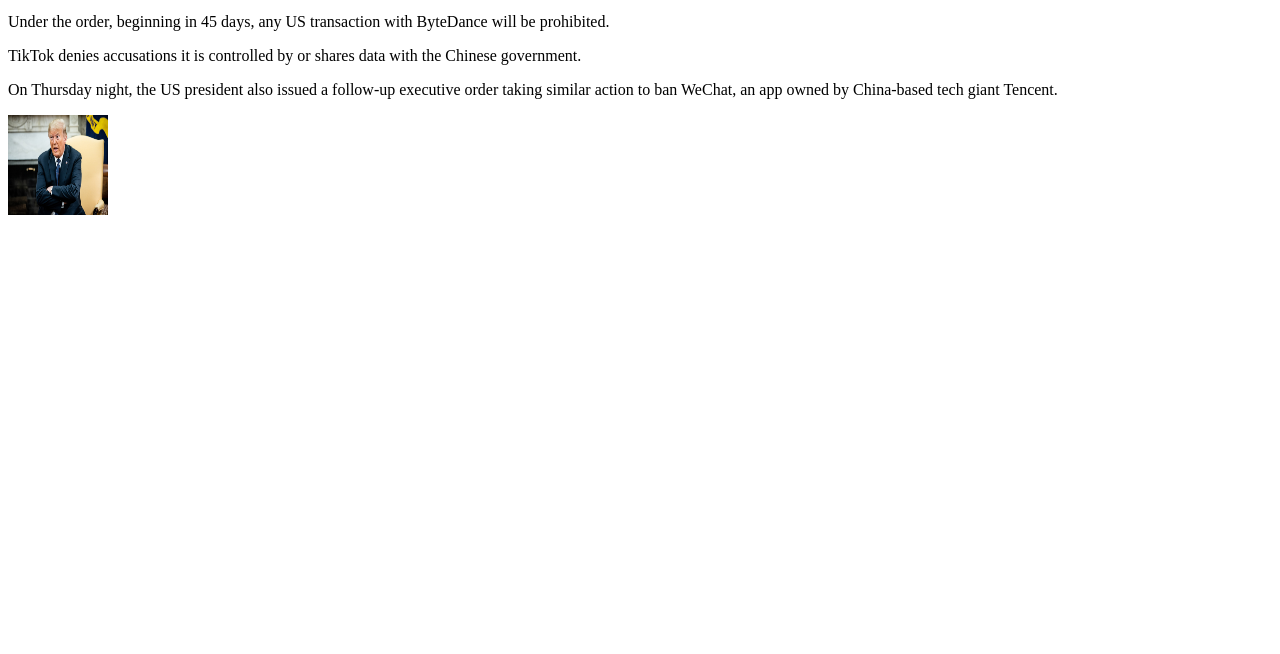
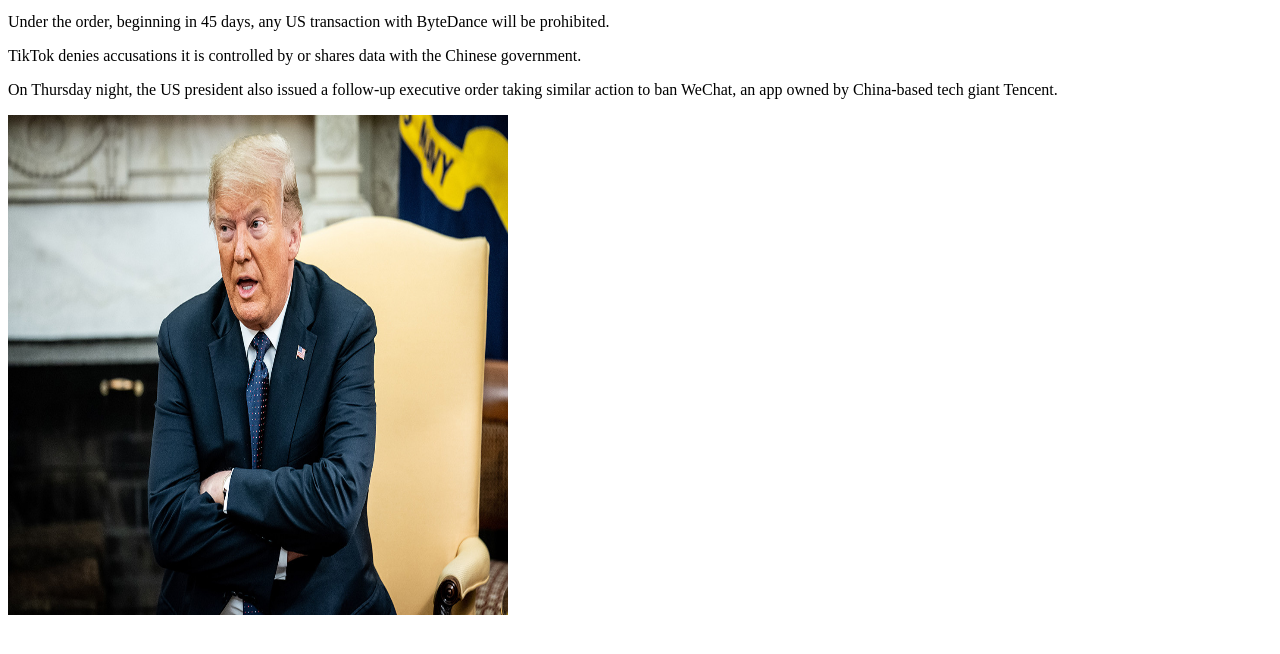
Before and after one commit to minliu10/web, a plain HTML site: page index.html in a window 1280 px wide. Shown: the part 122-776 px from the top of the page. Drawn offline with Linux system fonts and the light colour scheme.

Commit message:
set width and height for 500 each

```diff
--- a/index.html
+++ b/index.html
@@ -17,7 +17,7 @@
     <p>On Thursday night, the US president also issued a follow-up executive order taking similar action to ban WeChat,
         an app owned by China-based tech giant Tencent.</p>
 
-    <img src="image/trump.jpg" alt="image_trump" width="100" height="100">
+    <img src="image/trump.jpg" alt="image_trump" width="500" height="500">
 
 
 
```
